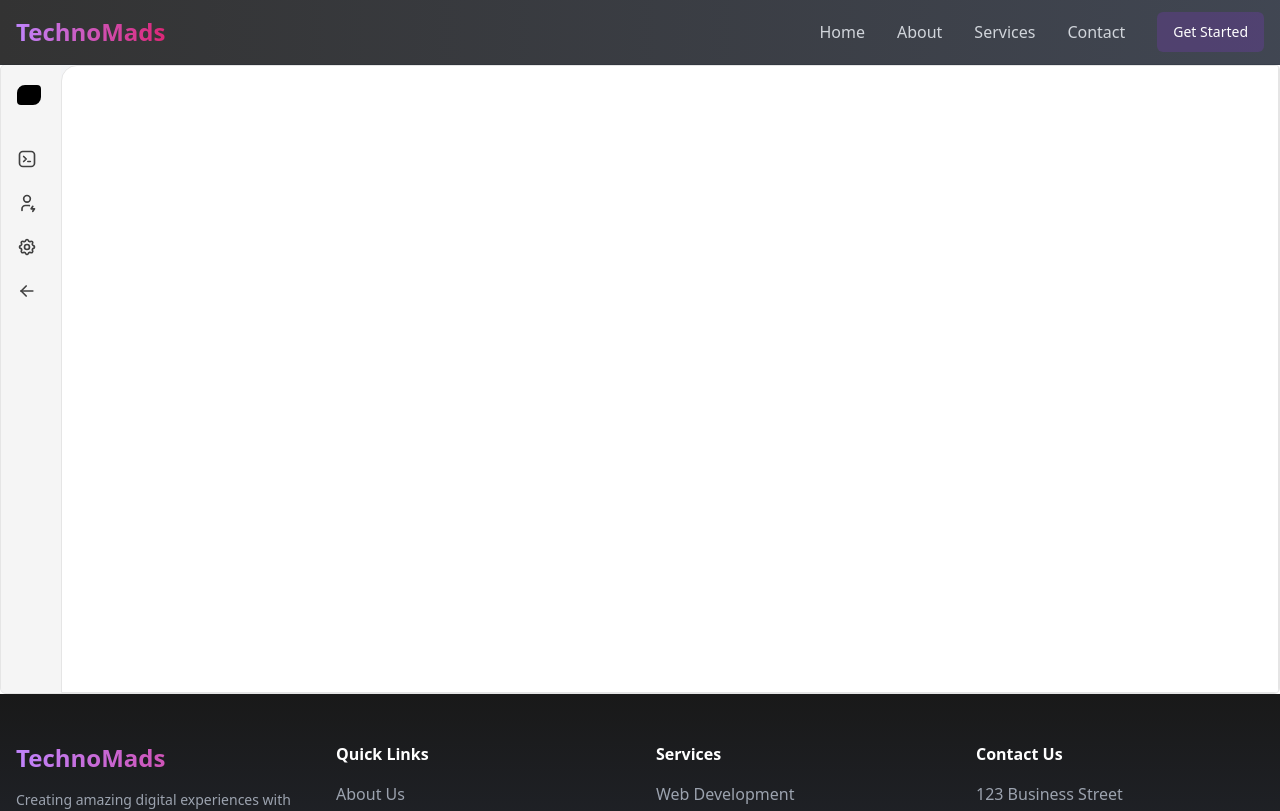
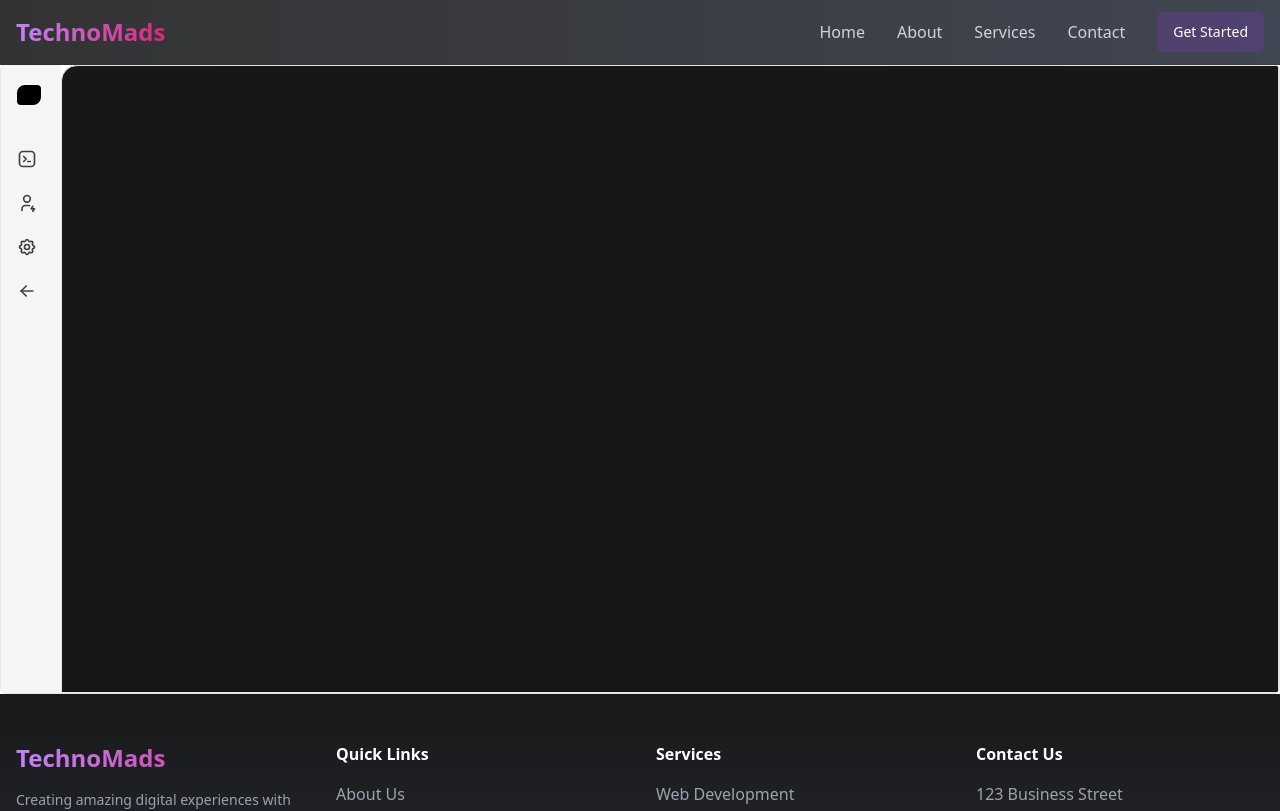
Before and after one commit to AshKatale/level-mind, a Next.js app: page /chatbox in a window 1280 px wide. Shown: the top 811 px of the page. Built offline with nearby package versions, Linux system fonts and the light colour scheme.

Commit message:
Added Chatbot

```diff
--- a/src/app/chatbox/page.jsx
+++ b/src/app/chatbox/page.jsx
@@ -47,7 +47,7 @@ export default function SidebarDemo() {
   return (
     (<div
       className={cn(
-        "rounded-md flex flex-col md:flex-row bg-gray-100 dark:bg-neutral-800 w-full flex-1 max-w-7xl mx-auto border border-neutral-200 dark:border-neutral-700 overflow-hidden",
+        "rounded-md flex flex-col md:flex-row bg-black-100 dark:bg-dark-800 w-full flex-1 max-w-7xl mx-auto border border-neutral-200 dark:border-neutral-700 overflow-hidden",
         // for your use case, use `h-screen` instead of `h-[60vh]`
         "h-[630px] mt-16"
       )}>
@@ -81,7 +81,7 @@ export const Logo = () => {
       href="#"
       className="font-normal flex space-x-2 items-center text-sm text-black py-1 relative z-20">
       <div
-        className="h-5 w-6 bg-black dark:bg-white rounded-br-lg rounded-tr-sm rounded-tl-lg rounded-bl-sm flex-shrink-0" />
+        className="h-5 w-6 bg-black dark:bg-neutral-900 rounded-br-lg rounded-tr-sm rounded-tl-lg rounded-bl-sm flex-shrink-0" />
       <motion.span
         initial={{ opacity: 0 }}
         animate={{ opacity: 1 }}
@@ -97,7 +97,7 @@ export const LogoIcon = () => {
       href="#"
       className="font-normal flex space-x-2 items-center text-sm text-black py-1 relative z-20">
       <div
-        className="h-5 w-6 bg-black dark:bg-white rounded-br-lg rounded-tr-sm rounded-tl-lg rounded-bl-sm flex-shrink-0" />
+        className="h-5 w-6 bg-black dark:bg-neutral-900 rounded-br-lg rounded-tr-sm rounded-tl-lg rounded-bl-sm flex-shrink-0" />
     </Link>)
   );
 };
@@ -107,7 +107,7 @@ const Dashboard = () => {
   return (
     (<div className="flex flex-1">
       <div
-        className="p-2 md:p-10 rounded-tl-2xl border border-neutral-200 dark:border-neutral-700 bg-white dark:bg-neutral-900 flex flex-col gap-2 flex-1 w-full h-full">
+        className="p-2 md:p-10 rounded-tl-2xl border border-neutral-200 dark:border-neutral-700 bg-neutral-900 dark:bg-neutral-900 flex flex-col gap-2 flex-1 w-full h-full">
 
 
       </div>
```
